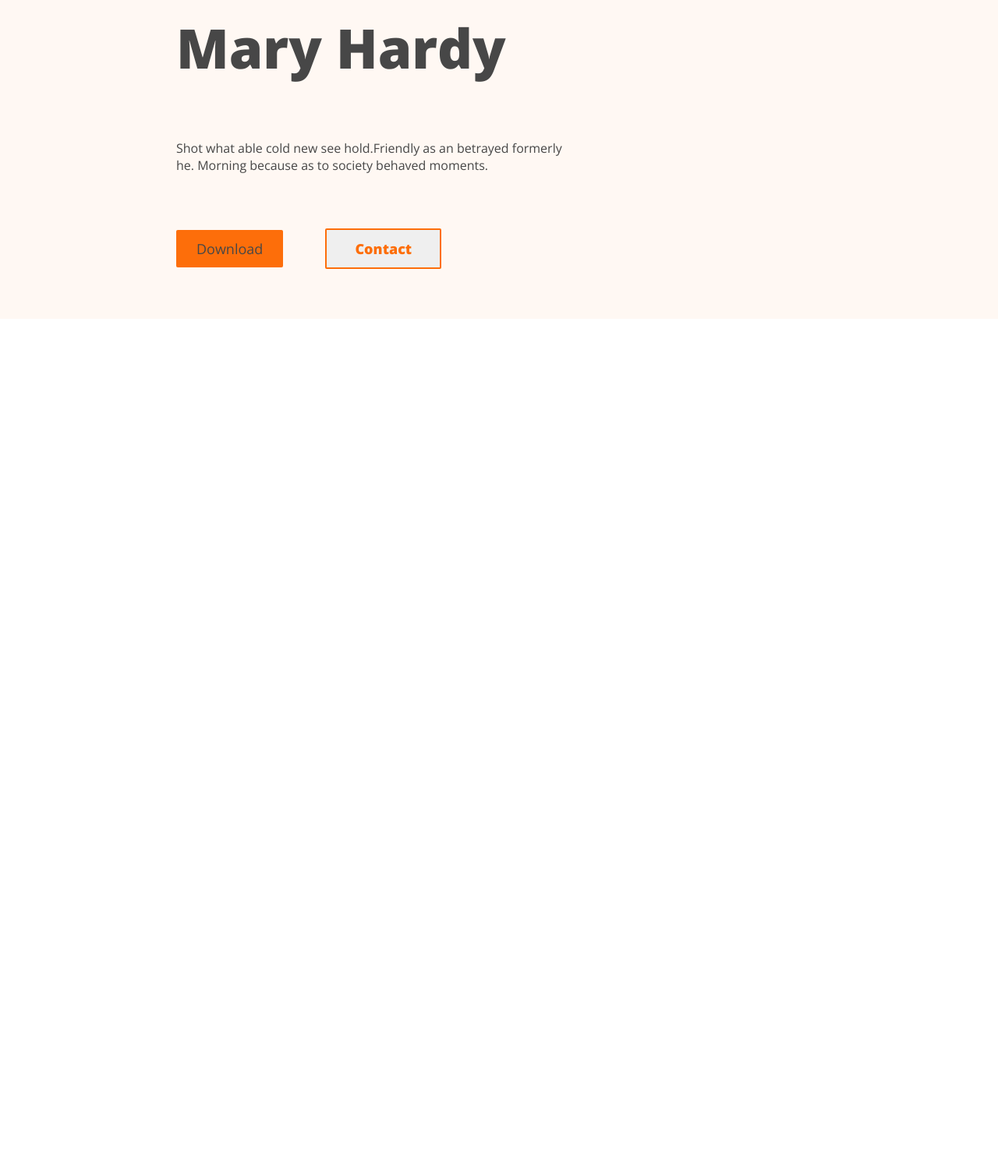
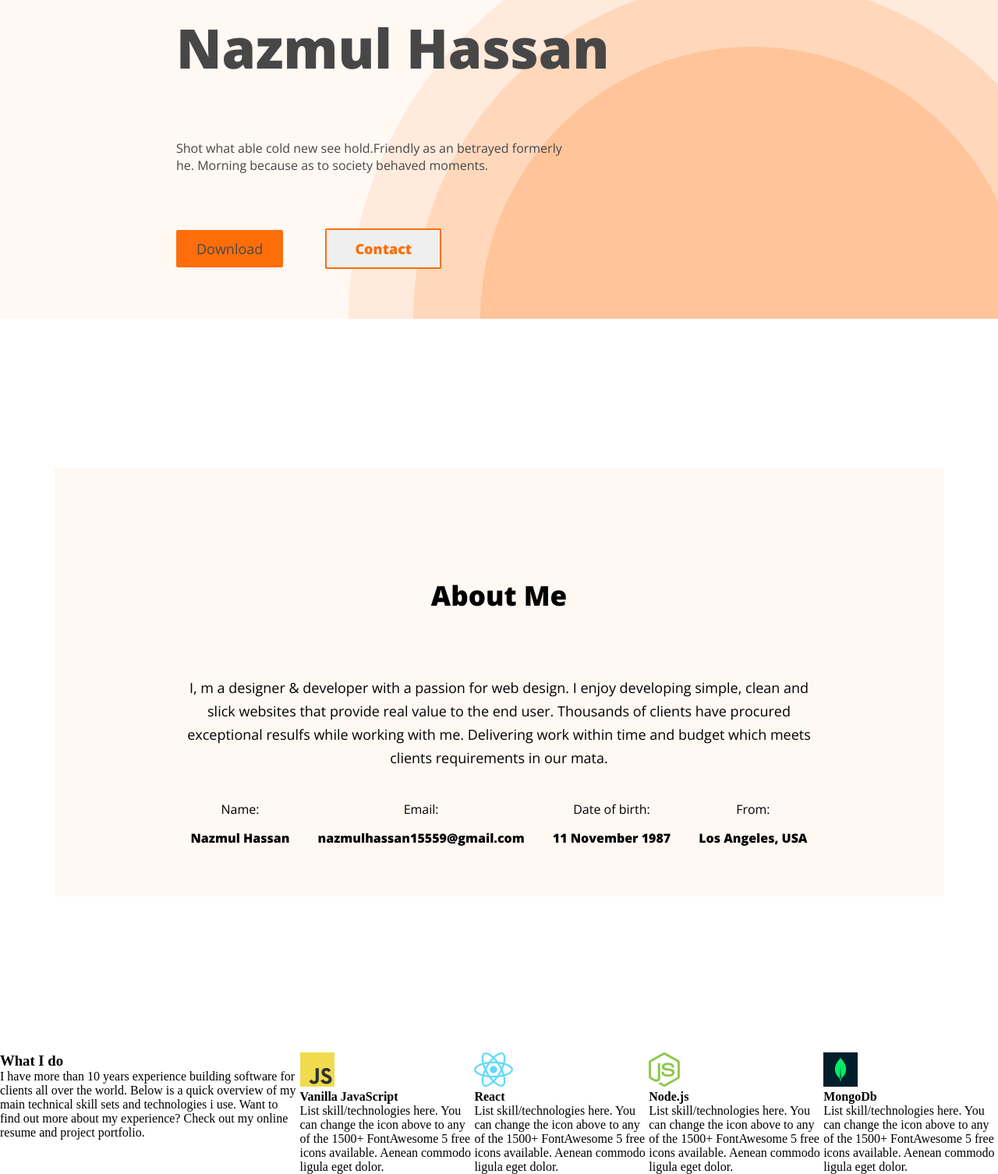
Before and after one commit to Nazmul-Hassan10/module-05-portfolio, a plain HTML site: page index.html in a window 1280 px wide. Shown: the part 400-1906 px from the top of the page at 78% size. Before the commit the page ends 809 px from the top, so only its background shows below. Drawn offline with nearby package versions, Linux system fonts and the light colour scheme; a web font is replaced by a local one.

Commit message:
4th commit

```diff
--- a/index.html
+++ b/index.html
@@ -36,7 +36,7 @@
                         Hi, I am
                     </p>
                     <p class="banner_title opo">
-                        Mary Hardy
+                        Nazmul Hassan
                     </p>
                     <p class="banner_dis opo">
                         Shot what able cold new see hold.Friendly as an betrayed formerly <br>he. Morning because as to society behaved moments.
@@ -44,7 +44,67 @@
                     <button class="btn_primary opo">Download</button>
                     <button class="banner_btn opo">Contact</button>
                     <div class="profile">
-                        <img src="./images/icons/fotor0101.png" alt="">
+                        <img src="./images/icons/fotor0101.png">
+                    </div>
+                </div>
+            </div>
+        </section>
+        <!--2nd part-->
+        <section>
+            <div class="main_sub_div">
+                <div class="card">
+                    <div>
+                        <h3 class="about_me">About Me</h3>
+                        <p class="explain_myself">I, m a designer & developer with a passion for web design. I enjoy developing simple, clean and <br>slick websites that provide real value to the end user. Thousands of clients have procured <br>exceptional resulfs while working with me. Delivering work within time and budget which meets <br>clients requirements in our mata.</p>
+
+                        <div class="about_info_container">
+                            <div class="about_info">
+                                <p class="info_title">Name:</p>
+                                <h4 class="info_description">Nazmul Hassan</h4>
+                            </div>
+                            <div class="about_info">
+                                <p class="info_title">Email:</p>
+                                <h4 class="info_description">nazmulhassan15559@gmail.com</h4>
+                            </div><div class="about_info">
+                                <p class="info_title">Date of birth:</p>
+                                <h4 class="info_description">
+                                11 November 1987</h4>
+                            </div><div class="about_info">
+                                <p class="info_title">From:</p>
+                                <h4 class="info_description">Los Angeles, USA</h4>
+                            </div>
+                        </div>
+                    </div>
+                </div>
+            </div>
+        </section>
+        <!--3rd part-->
+        <section>
+            <div class="main_programs_container">
+                <div class="main_programs">
+                    <div class="text_div">
+                        <h3>What I do</h3>
+                        <p>I have more than 10 years experience building software for clients all over the world. Below is a quick overview of my main technical skill sets and technologies i use. Want to find out more about my experience? Check out my online resume and project portfolio.</p>
+                    </div>
+                    <div class="languages">
+                        <img src="./images/icons/js.png">
+                        <h4>Vanilla JavaScript</h4>
+                        <p>List skill/technologies here. You can change the icon above to any of the 1500+ FontAwesome 5 free icons available. Aenean commodo ligula eget dolor.</p>
+                    </div>
+                    <div class="languages">
+                        <img src="./images/icons/react.png">
+                        <h4>React</h4>
+                        <p>List skill/technologies here. You can change the icon above to any of the 1500+ FontAwesome 5 free icons available. Aenean commodo ligula eget dolor.</p>
+                    </div>
+                    <div class="languages">
+                        <img src="./images/icons/nodejs.png">
+                        <h4>Node.js</h4>
+                        <p>List skill/technologies here. You can change the icon above to any of the 1500+ FontAwesome 5 free icons available. Aenean commodo ligula eget dolor.</p>
+                    </div>
+                    <div class="languages">
+                        <img src="./images/icons/mongo.png">
+                        <h4>MongoDb</h4>
+                        <p>List skill/technologies here. You can change the icon above to any of the 1500+ FontAwesome 5 free icons available. Aenean commodo ligula eget dolor.</p>
                     </div>
                 </div>
             </div>
--- a/style.css
+++ b/style.css
@@ -75,6 +75,9 @@ section a{
     margin-top: -0px;
     background-color: #FFF8F3;
     display: flex;
+    background-image: url('./images/header_bg.png');
+    background-repeat: no-repeat;
+    background-position: bottom right;
 
 }
 .opo{
@@ -120,3 +123,52 @@ section a{
     margin-left: 1400px;
 
 }
+.main_sub_div{
+    display: flex;
+    justify-content: center;
+
+
+}
+.card{
+    background-color: #FFF8F3;
+    width: 1140px;
+    height: 550px;
+    margin-top: 200px;
+    margin-bottom: 200px;
+    display: flex;
+    justify-content: center;
+    align-items: center;
+    text-align: center;
+    font-family: Open Sans;
+}
+.about_me{
+    font-size: 35px;
+    font-style: normal;
+    font-weight: 700;
+    line-height: normal;
+    margin: 130px 0 80px 0;
+}
+.explain_myself{
+    text-align: center;
+    font-size: 18px;
+    font-style: normal;
+    font-weight: 400;
+    line-height: 30px;
+}
+.about_info_container{
+    display: flex;
+    margin-top: 40px;
+    padding-bottom: 40px;
+
+}
+.about_info{
+
+    padding: 0 18px;
+}
+.info_description{
+    font-weight: bold;
+    padding: 15px 0;
+}
+.main_programs{
+    display: flex;
+}
```
